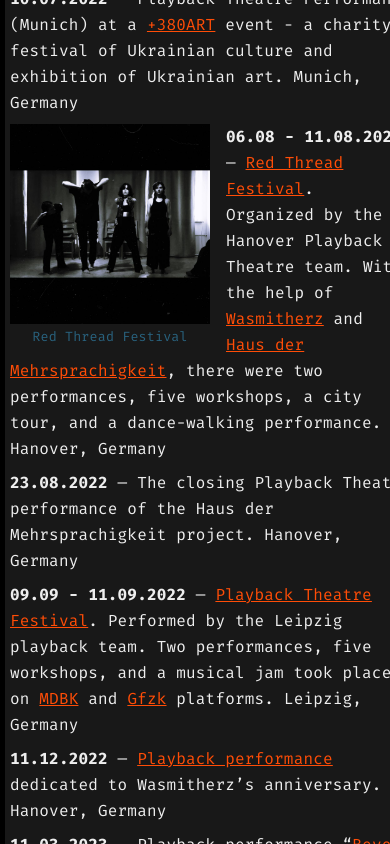
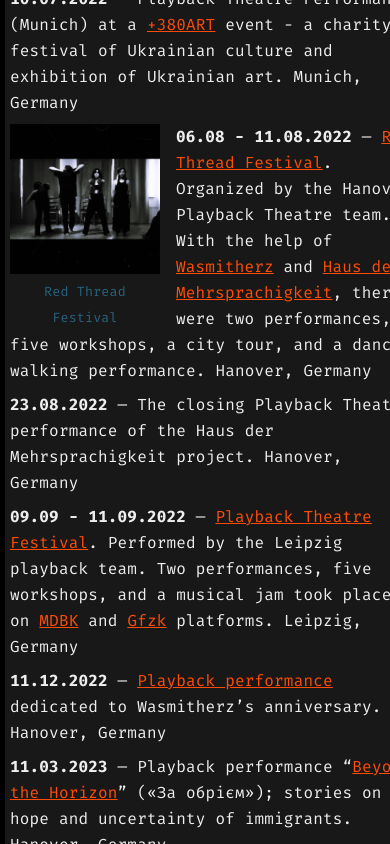
Before and after one commit to timtim40a/kochivnyky-portfolio, a React (Vite) app: page / in a window 390 px wide. Shown: the part 2160-3004 px from the top of the page. Built offline with nearby package versions, Linux system fonts and the light colour scheme.

Commit message:
Fix the appearance on mobile chrome

```diff
--- a/src/_components/AsidePhoto/AsidePhoto.module.css
+++ b/src/_components/AsidePhoto/AsidePhoto.module.css
@@ -25,6 +25,19 @@
 
 .photo {
     width: 100%;
-    height: 100%;
+    height: auto;
+    min-width: 0;
     object-fit: cover;
 }
+
+@media (max-width: 768px) {
+    .container,
+    .containerRight {
+        width: 40%;
+        max-width: 150px;
+    }
+
+    .caption {
+        margin-top: 5px;
+    }
+}
```
